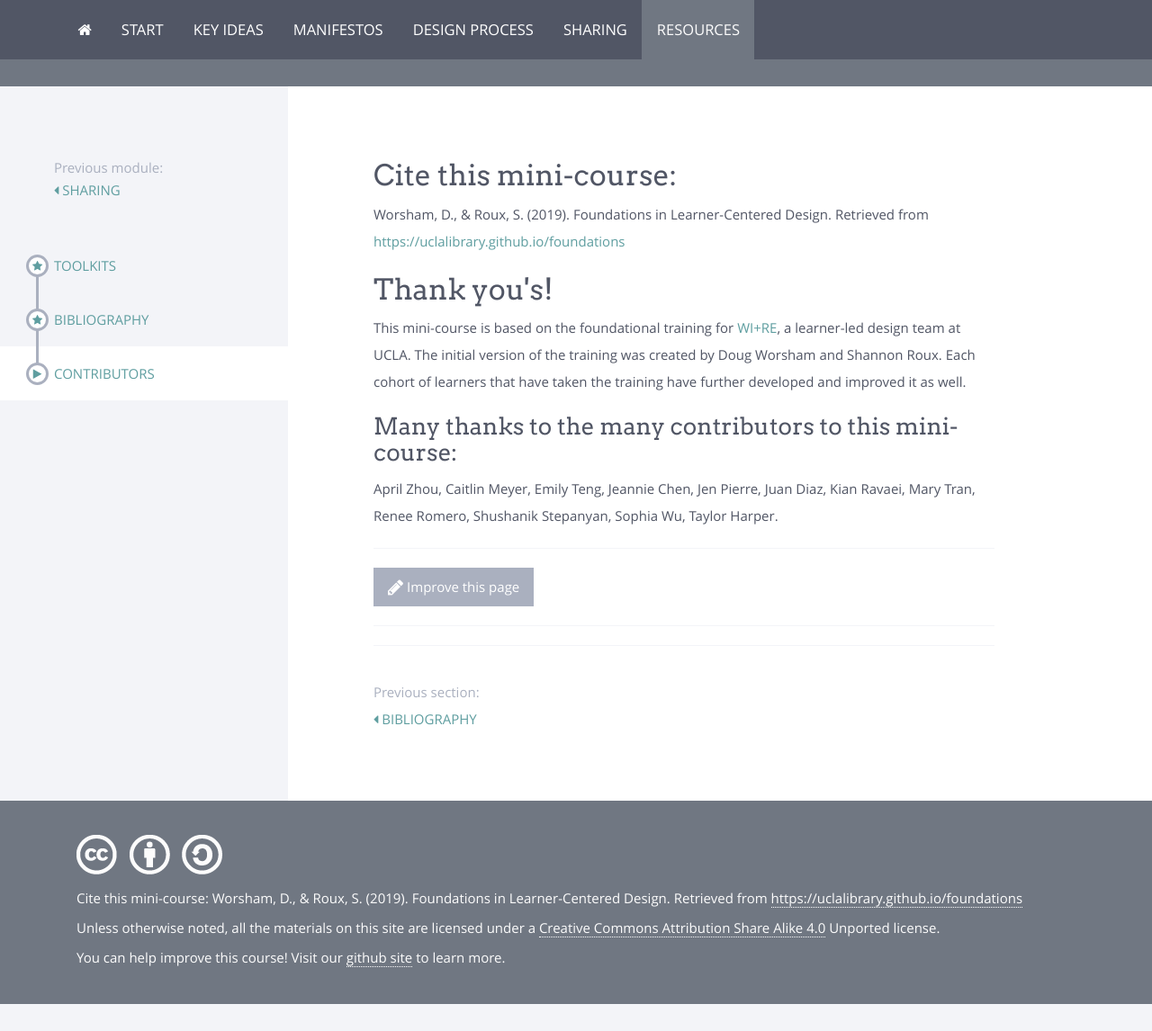
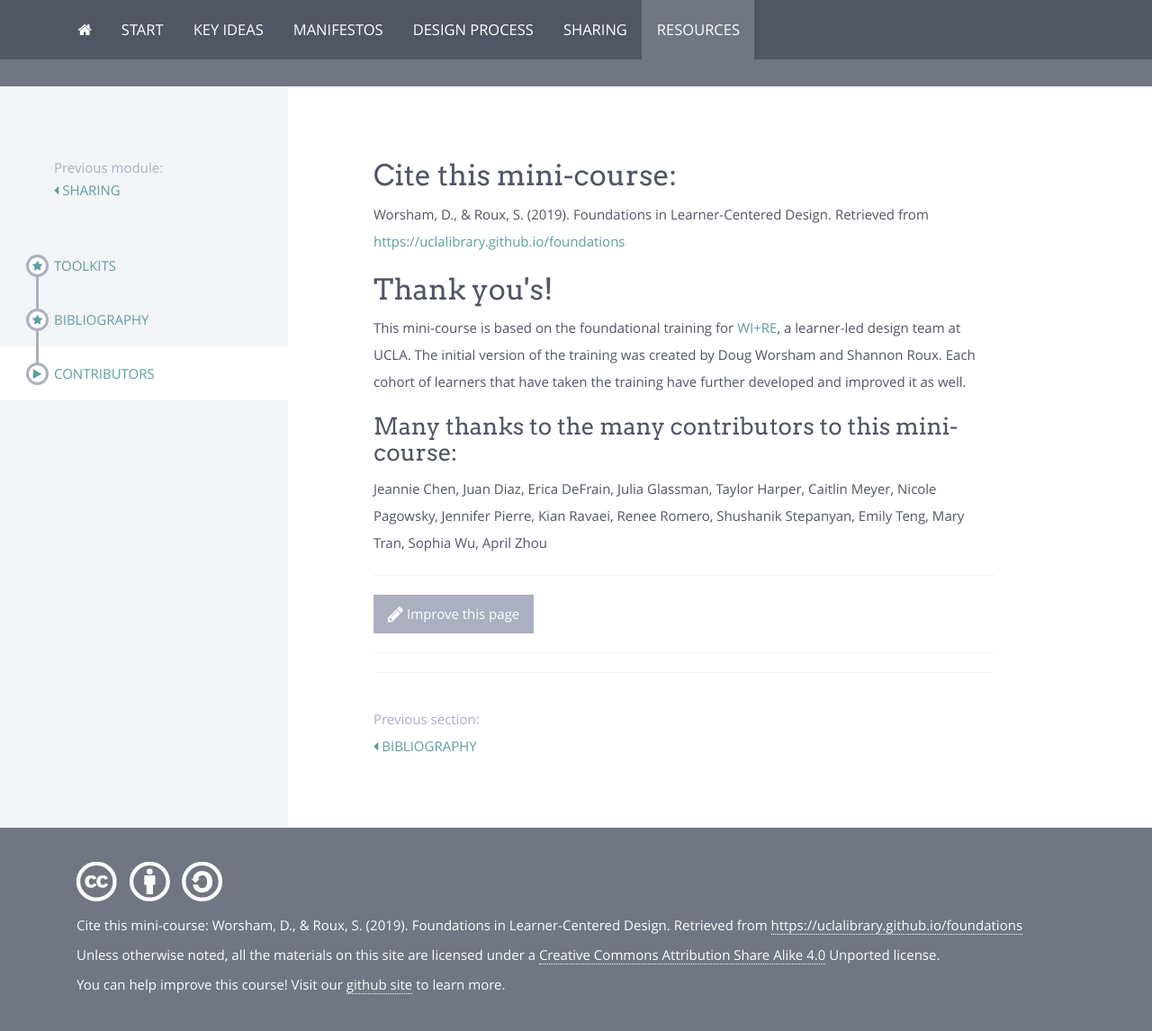
Before and after one commit to UCLALibrary/foundations, a Jekyll site: the page built from modules/resources/_posts/2000-01-03-thank-yous.html, in a window 1280 px wide. Shown: the whole page at 90% size. Built offline with Jekyll 4.4.1, drawn with Linux system fonts in a browser that asks for light colours; nearby versions of some CDN libraries; before the commit the page ends 1116 px from its top, so only the background shows below that.

Commit message:
Update 2000-01-03-thank-yous.html

```diff
--- a/modules/resources/_posts/2000-01-03-thank-yous.html
+++ b/modules/resources/_posts/2000-01-03-thank-yous.html
@@ -9,5 +9,7 @@ published: true
 
 <h2>Thank you's!</h2>
 <p>This mini-course is based on the foundational training for <a href="https://uclalibrary.github.io/research-tips/about/" target="_blank">WI+RE</a>, a learner-led design team at UCLA. The initial version of the training was created by Doug Worsham and Shannon Roux. Each cohort of learners that have taken the training have further developed and improved it as well.</p>
+
 <h3>Many thanks to the many contributors to this mini-course:</h3>
-<p>April Zhou, Caitlin Meyer, Emily Teng, Jeannie Chen, Jen Pierre, Juan Diaz, Kian Ravaei,  Mary Tran, Renee Romero, Shushanik Stepanyan, Sophia Wu, Taylor Harper. </p>
+
+<p>Jeannie Chen, Juan Diaz, Erica DeFrain, Julia Glassman, Taylor Harper, Caitlin Meyer, Nicole Pagowsky, Jennifer Pierre, Kian Ravaei, Renee Romero, Shushanik Stepanyan, Emily Teng, Mary Tran, Sophia Wu, April Zhou</p>
```
